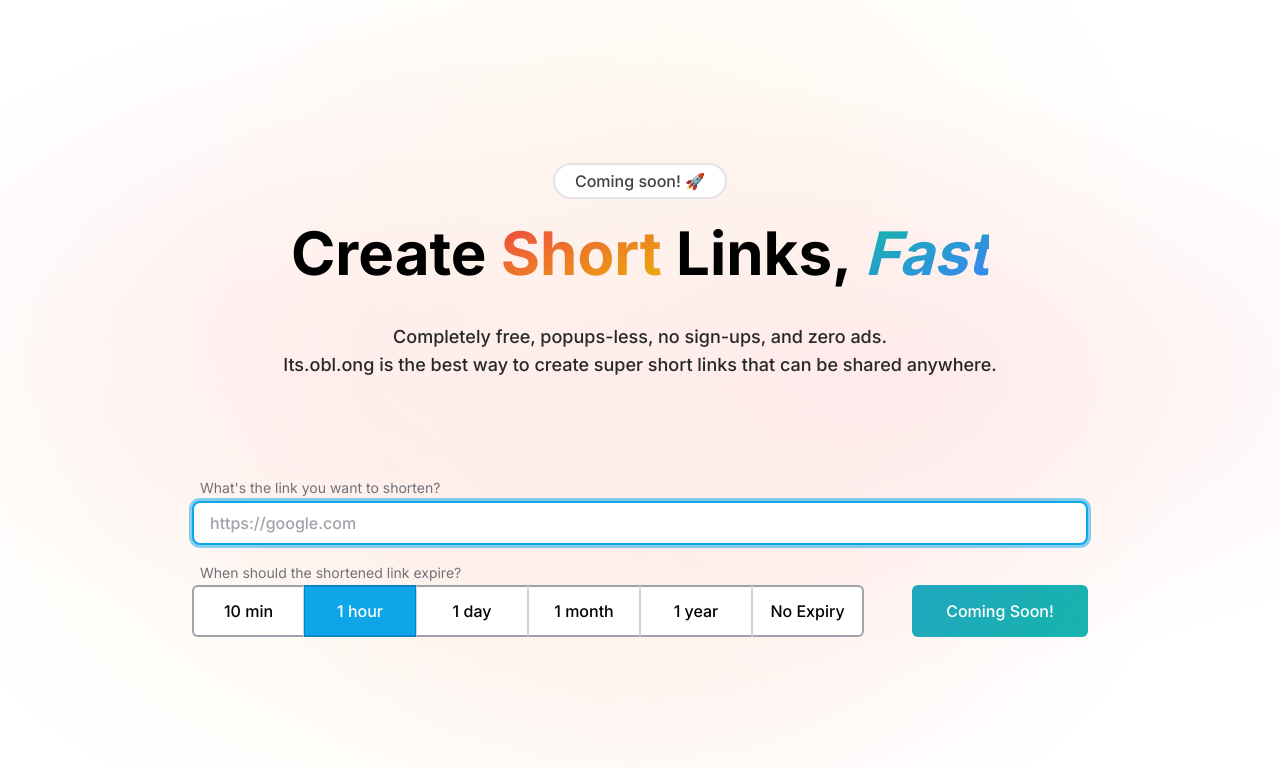
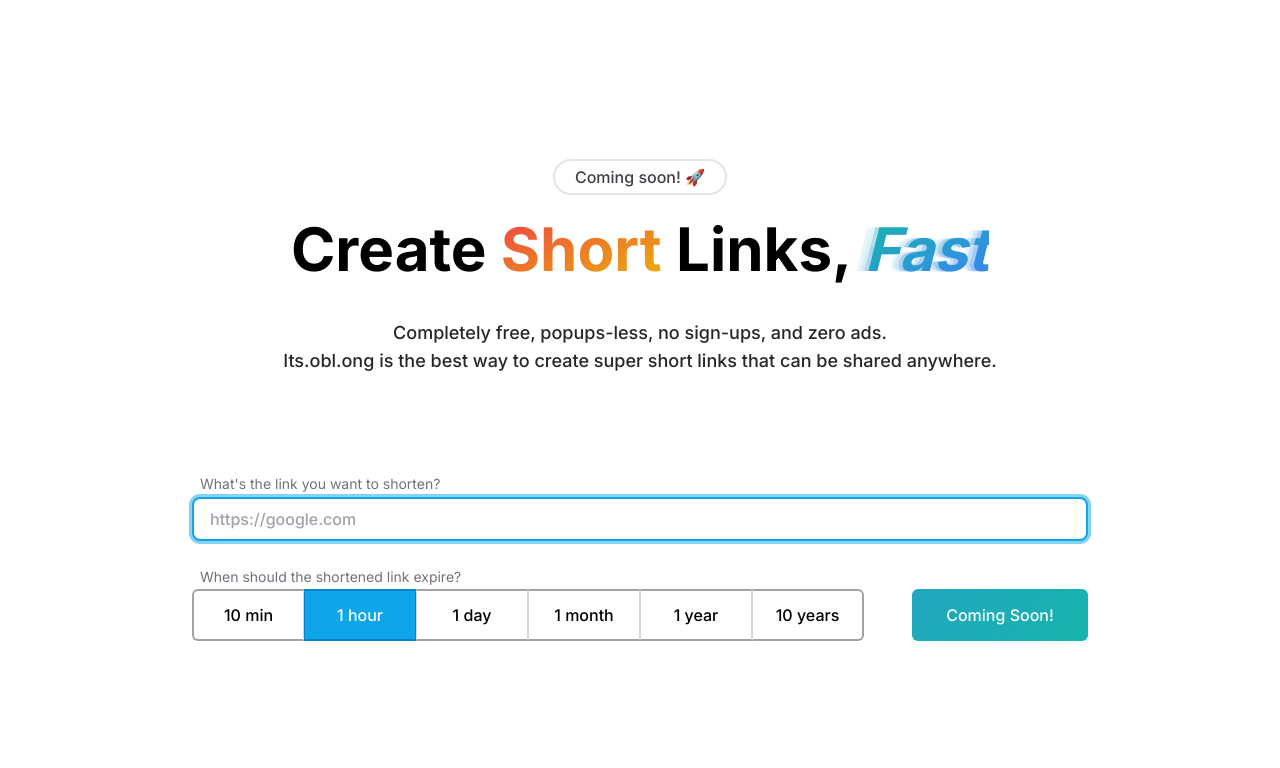
Before and after one commit to samdev-7/its-oblong, a SvelteKit app: page / in a window 1280 px wide. Shown: the top 768 px of the page. Built offline with nearby package versions, Linux system fonts and the light colour scheme.

Commit message:
Style changes

```diff
--- a/src/app.postcss
+++ b/src/app.postcss
@@ -3,22 +3,8 @@
 @tailwind components;
 @tailwind utilities;
 
-html {
-	background-color: white;
-}
-
 body {
 	background-color: hsla(0, 0%, 100%, 1);
-	background-image: radial-gradient(at 68% 47%, hsla(0, 100%, 96%, 1) 0px, transparent 50%),
-		radial-gradient(at 53% 28%, hsla(36, 90%, 96%, 1) 0px, transparent 50%),
-		radial-gradient(at 34% 41%, hsla(0, 100%, 96%, 1) 0px, transparent 50%),
-		radial-gradient(at 54% 64%, hsla(12, 100%, 96%, 1) 0px, transparent 50%),
-		radial-gradient(at 37% 63%, hsla(36, 90%, 96%, 1) 0px, transparent 50%);
-	background-position: center;
-	background-size: cover;
-	background-repeat: no-repeat;
-	background-attachment: fixed;
-
 	@apply font-inter;
 }
 
--- a/src/routes/+page.svelte
+++ b/src/routes/+page.svelte
@@ -105,7 +105,7 @@
 	<!-- Form -->
 	<div class="flex justify-center">
 		<form
-			class="grow flex flex-col gap-y-4 justify-center max-w-4xl mx-4"
+			class="grow flex flex-col gap-y-6 justify-center max-w-4xl mx-4"
 			novalidate
 			on:submit|preventDefault={(e) => onFormSubmit(e)}
 		>
@@ -234,7 +234,7 @@
 								for="expiryNone"
 								class="grow border-2 border-l border-l-zinc-300 border-zinc-400 py-3 px-3 bg-white rounded-r-md peer-checked:bg-sky-500 peer-checked:text-white peer-checked:border-sky-600 peer-focus-visible:border-black peer-focus-visible:border-l-2 peer-focus-visible:ring-black"
 							>
-								No Expiry
+								10 years
 							</label>
 						</div>
 					</div>
```
